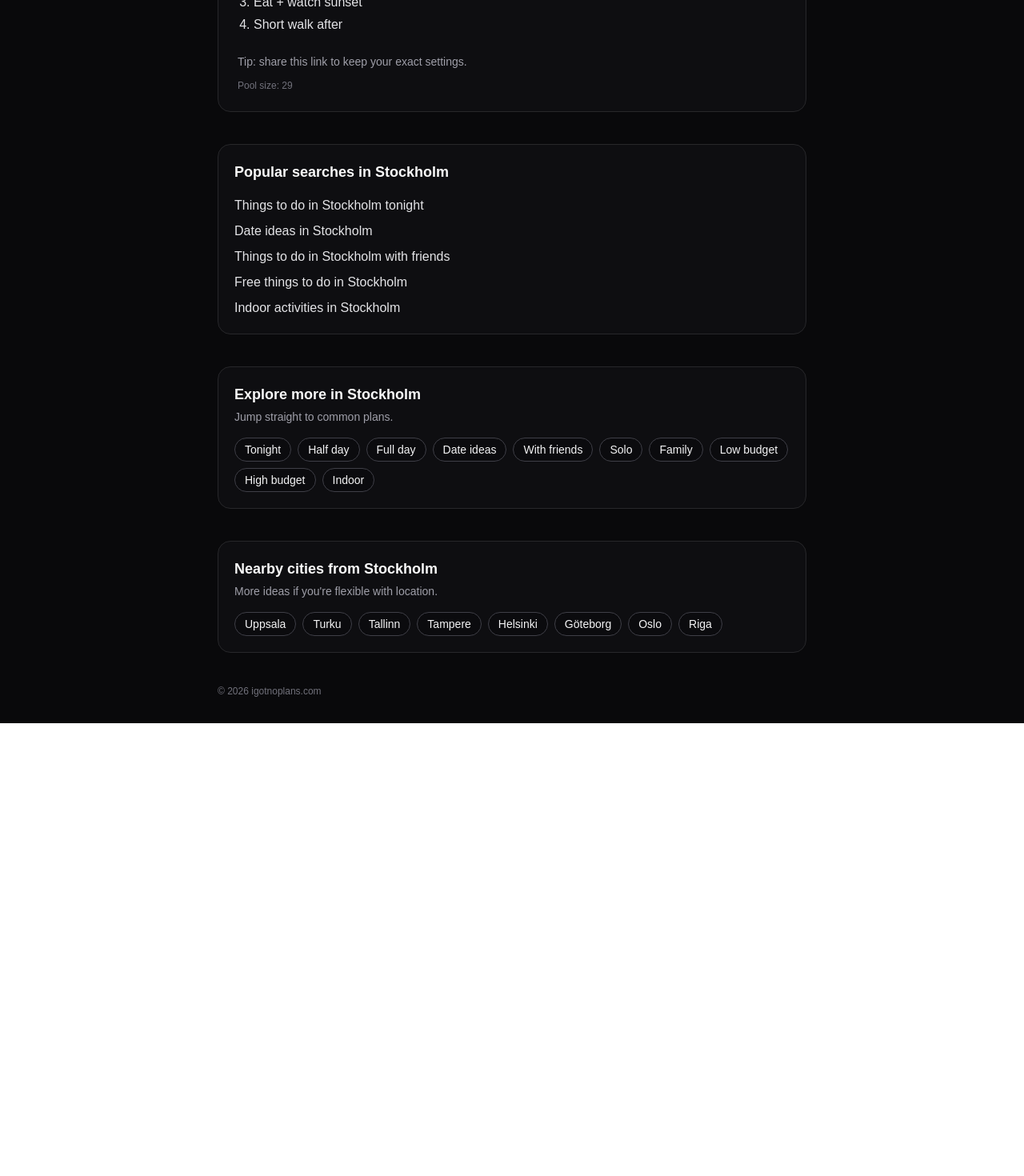
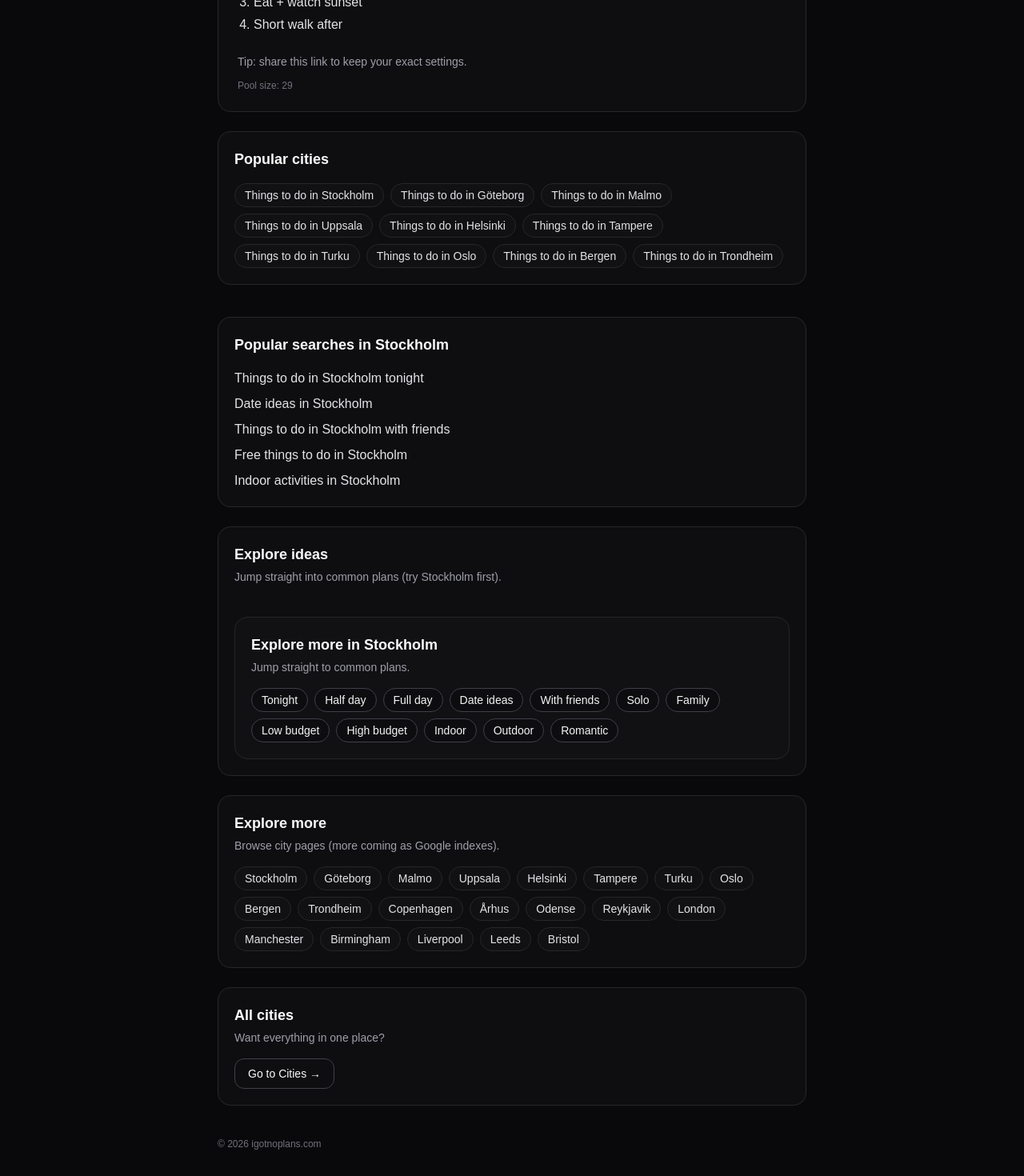
Before and after one commit to Salvrath/igotnoplans, a Next.js app: page / in a window 1280 px wide. Shown: the part 780-2250 px from the top of the page at 80% size. Before the commit the page ends 1684 px from the top, so only its background shows below. Built offline with nearby package versions, Linux system fonts and the light colour scheme; no server answers.

Commit message:
Unify homepage layout with city pages + add seo-blocks exports

```diff
--- /dev/null
+++ b/app/components/HomeSeoBlocks.tsx
@@ -0,0 +1,87 @@
+import Link from "next/link";
+import { SEED_CITIES, CITY_GEO, type CitySlug } from "@/lib/cities";
+import CityPresets from "@/app/components/CityPresets";
+import NearbyCities from "@/app/components/NearbyCities";
+import PopularSearches from "@/app/components/PopularSearches";
+
+function pickTopCities(n: number) {
+  // Om du vill styra ordningen: lägg en egen lista här istället.
+  return (SEED_CITIES.slice(0, n) as CitySlug[]).map((slug) => ({
+    slug,
+    name: CITY_GEO[slug]?.name ?? slug,
+  }));
+}
+
+export default function HomeSeoBlocks() {
+  const top = pickTopCities(10);
+
+  return (
+    <div className="space-y-6">
+      {/* “Popular cities” – enkel och snabb */}
+      <section className="rounded-2xl border border-zinc-800 bg-zinc-900/40 p-5">
+        <h2 className="text-lg font-semibold">Popular cities</h2>
+        <div className="mt-4 flex flex-wrap gap-2">
+          {top.map((c) => (
+            <Link
+              key={c.slug}
+              href={`/things-to-do-in/${c.slug}`}
+              className="rounded-full border border-zinc-800 bg-zinc-900/30 px-3 py-1 text-sm text-zinc-200 hover:bg-zinc-900"
+            >
+              Things to do in {c.name}
+            </Link>
+          ))}
+        </div>
+      </section>
+
+      {/* “Popular searches” – vi kan återanvända ditt block genom att mata en default-city */}
+      <PopularSearches citySlug="stockholm" cityName="Stockholm" />
+
+      {/* “Explore presets” – samma som city-sidan men med default city */}
+      <section className="rounded-2xl border border-zinc-800 bg-zinc-900/40 p-5">
+        <h2 className="text-lg font-semibold">Explore ideas</h2>
+        <p className="mt-1 text-sm text-zinc-400">
+          Jump straight into common plans (try Stockholm first).
+        </p>
+        <div className="mt-4">
+          <CityPresets citySlug="stockholm" cityName="Stockholm" limit={12} />
+        </div>
+      </section>
+
+      {/* “Nearby cities” – kräver items, men ditt block tar items på city-sidorna.
+          På startsidan kör vi istället en enkel “More cities” list */}
+      <section className="rounded-2xl border border-zinc-800 bg-zinc-900/40 p-5">
+        <h2 className="text-lg font-semibold">Explore more</h2>
+        <p className="mt-1 text-sm text-zinc-400">
+          Browse city pages (more coming as Google indexes).
+        </p>
+        <div className="mt-4 flex flex-wrap gap-2">
+          {pickTopCities(20).map((c) => (
+            <Link
+              key={c.slug}
+              href={`/things-to-do-in/${c.slug}`}
+              className="rounded-full border border-zinc-800 bg-zinc-900/30 px-3 py-1 text-sm text-zinc-200 hover:bg-zinc-900"
+            >
+              {c.name}
+            </Link>
+          ))}
+        </div>
+      </section>
+
+      {/* Extra: tydlig CTA till Cities hub */}
+      <section className="rounded-2xl border border-zinc-800 bg-zinc-900/40 p-5">
+        <h2 className="text-lg font-semibold">All cities</h2>
+        <p className="mt-1 text-sm text-zinc-400">
+          Want everything in one place?
+        </p>
+        <div className="mt-4">
+          <Link
+            href="/cities"
+            className="inline-flex rounded-xl border border-zinc-700 px-4 py-2 text-sm font-medium text-zinc-50 hover:bg-zinc-900"
+          >
+            Go to Cities →
+          </Link>
+        </div>
+      </section>
+    </div>
+  );
+}
--- /dev/null
+++ b/app/components/seo-blocks/index.ts
@@ -0,0 +1,3 @@
+export { default as PopularSearches } from "@/app/components/PopularSearches";
+export { default as NearbyCities } from "@/app/components/NearbyCities";
+export { default as CityPresets } from "@/app/components/CityPresets";
--- a/app/page.tsx
+++ b/app/page.tsx
@@ -1,32 +1,24 @@
-import IdeaGenerator from "@/app/components/IdeaGenerator";
-import PopularSearches from "@/app/components/PopularSearches";
-import CityPresets from "@/app/components/CityPresets";
-import NearbyCities from "@/app/components/NearbyCities";
+import dynamic from "next/dynamic";
+import HomeSeoBlocks from "@/app/components/HomeSeoBlocks";
 
-import { CITY_GEO } from "@/lib/cities";
-import { getNearbyCities } from "@/lib/nearby";
+const IdeaGenerator = dynamic(() => import("@/app/components/IdeaGenerator"), {
+  ssr: false,
+});
+
+export const metadata = {
+  title: "I Got No Plans | Instant ideas for dates, friends, solo and family",
+  description:
+    "Instant ideas for dates, day trips, and spontaneous fun. Pick your city, time, budget and mood.",
+  alternates: { canonical: "https://igotnoplans.com/" },
+};
 
 export default function HomePage() {
-  // Gör startsidan “lika bra som city-sidan” genom att återanvända Stockholm-data
-  const citySlug = "stockholm" as const;
-  const cityTitle = CITY_GEO[citySlug]?.name ?? "Stockholm";
-  const nearby = getNearbyCities(citySlug, 8);
-
-  const below = (
-    <div className="space-y-6">
-      <PopularSearches citySlug={citySlug} cityName={cityTitle} />
-      <CityPresets citySlug={citySlug} cityName={cityTitle} limit={10} />
-      <NearbyCities currentCityName={cityTitle} items={nearby} />
-    </div>
-  );
-
   return (
     <IdeaGenerator
       useCase="date"
       headline="I got no plans."
       subheadline="Instant ideas for dates, day trips, and spontaneous fun."
       shareText="No plans? Try this:"
-      defaultCity={cityTitle}
       presetDefaults={{
         timeWindow: "tonight",
         budget: "medium",
@@ -34,7 +26,7 @@ export default function HomePage() {
         indoorsOk: true,
         outdoorsOk: true,
       }}
-      below={below}
+      below={<HomeSeoBlocks />}
     />
   );
 }
```
